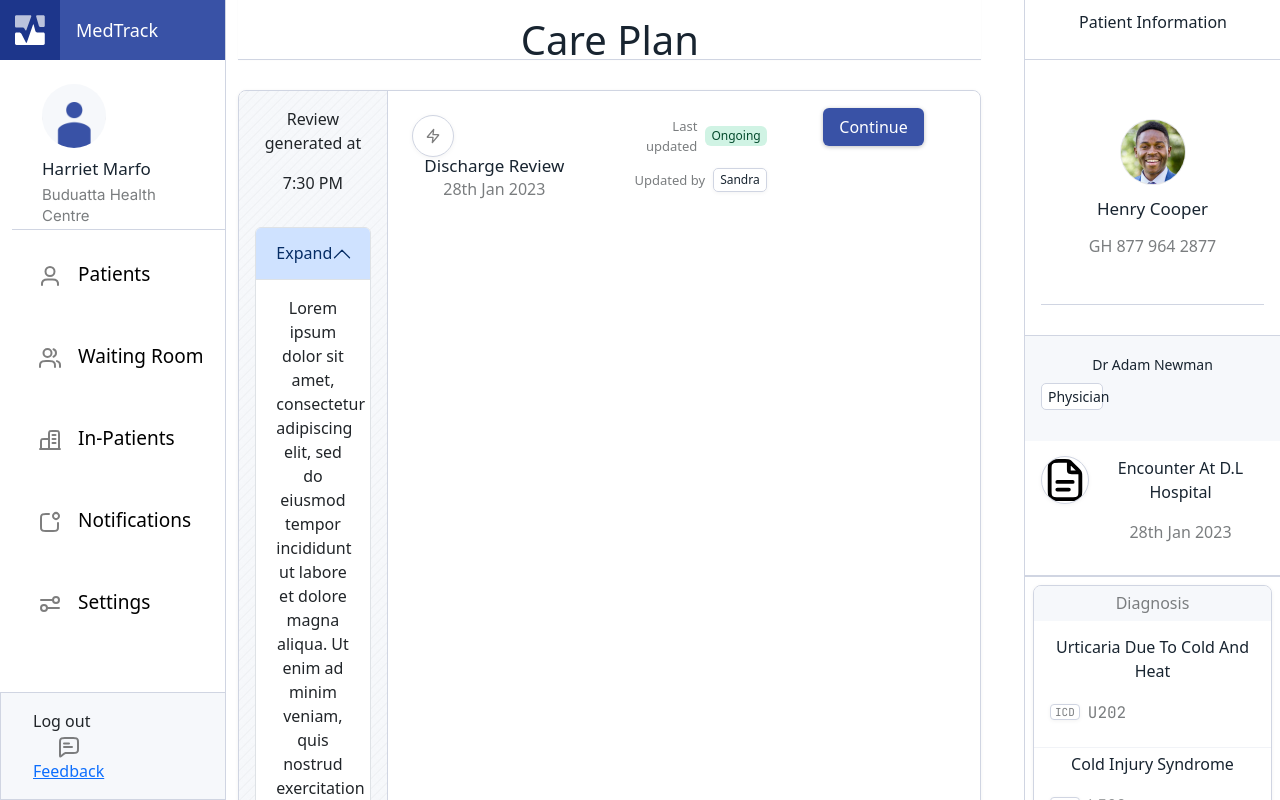
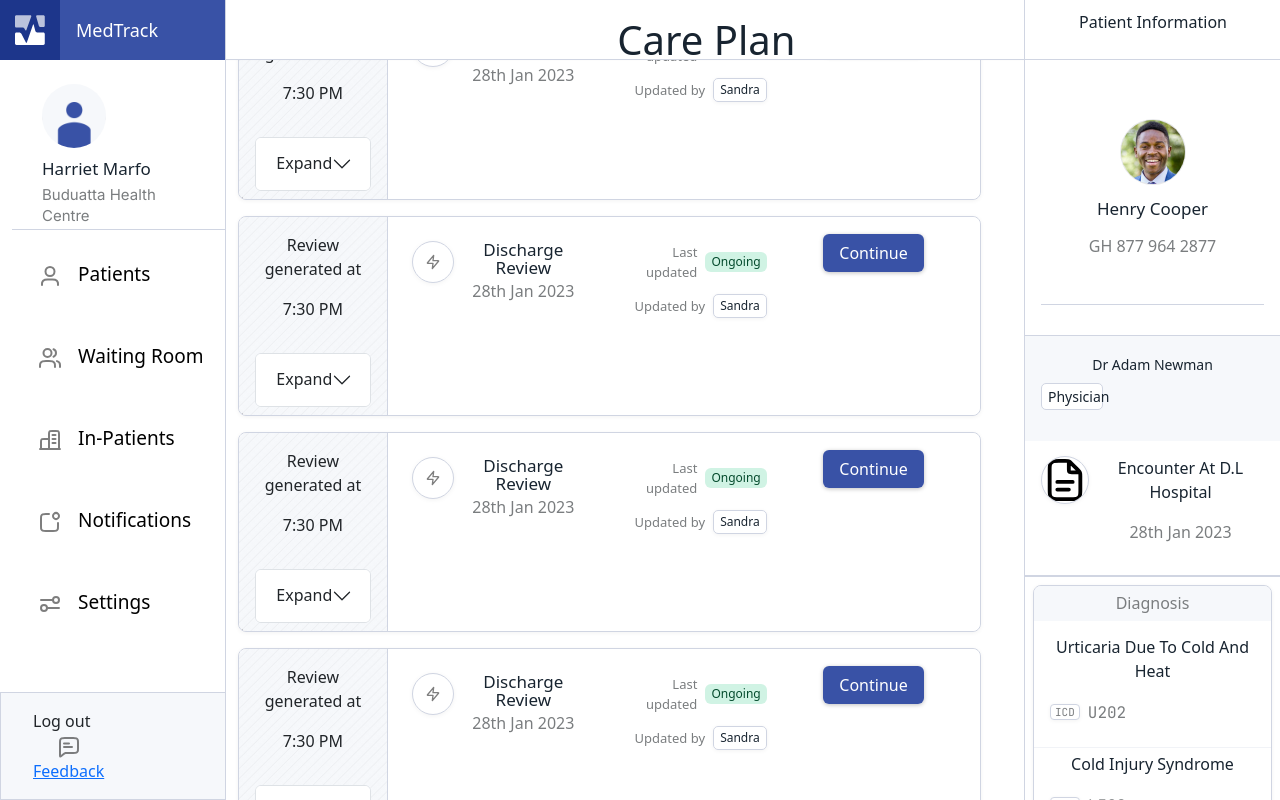
Before and after one commit to mihrab34/medtrack-takehome-task, a React (Create React App) app in the folder my-app/: page / in a window 1280 px wide. Built offline with nearby package versions, Linux system fonts and the light colour scheme.

Commit message:
added reusable components for care plan

```diff
--- a/my-app/src/Components/carePlan/CarePlan.js
+++ b/my-app/src/Components/carePlan/CarePlan.js
@@ -1,13 +1,12 @@
-import React from 'react'
-import CarePlanList from './CarePlanList'
+import React from 'react';
 import Container from 'react-bootstrap/Container';
 import '../../styles/careplan.css';
-import '../../styles/patientinformation.css'
+import '../../styles/patientinformation.css';
+import CarePlanList from './CarePlanList';
 
 const CarePlan = () => {
   return (
     <div className='content-column'>
-      <Container>
         <div className='title-bar'>
           <div className='title-bar-block'>
             <a href='#patient' className='nav-icon back'>
@@ -17,6 +16,7 @@ const CarePlan = () => {
             </div>
           </div>
         </div>
+        <Container>
       <CarePlanList/>
       </Container>
       </div>
--- a/my-app/src/Components/carePlan/CarePlanAction.js
+++ b/my-app/src/Components/carePlan/CarePlanAction.js
@@ -6,7 +6,7 @@ const CarePlanAction = () => {
   return (
     <div className="row">
       <div className="col-4">
-        <div href="#" className="careplan-list">
+        <div href="#" className="careplan-list d-flex justify-content-start align-items-start">
           <div className="careplan-avatar"></div>
           <div className="detail-list-block careplan">
             <div className="patient-name">
--- a/my-app/src/Components/carePlan/ReviewTeam.js
+++ b/my-app/src/Components/carePlan/ReviewTeam.js
@@ -1,10 +1,10 @@
-import React from 'react'
+import React from 'react';
 import Accordion from 'react-bootstrap/Accordion';
 
 const ReviewTeam = ({key}) => {
   return (
     <Accordion>
-      <Accordion.Item eventKey={key} flush>
+      <Accordion.Item eventKey="0">
         <Accordion.Header>Expand</Accordion.Header>
         <Accordion.Body>
           Lorem ipsum dolor sit amet, consectetur adipiscing elit, sed do
--- a/my-app/src/styles/careplan.css
+++ b/my-app/src/styles/careplan.css
@@ -12,36 +12,27 @@
     -ms-overflow-style: none;/* IE and Edge */
 }
 
-
 .title-bar {
     z-index: 1000;
-    width: 100%;
+    width: 75%;
     height: 60px;
     background-color: var(--white);
     border-bottom: 1px solid var(--stroke);
     text-align: center;
     padding: 16px 32px;
-    /* position: fixed; */
+    position: fixed;
     border-bottom: 1px solid var(--stroke);
     box-shadow: 0 0 1px rgba(0, 0, 0, .06);
     margin-bottom: 30px;
 }
 
 .title-bar-block {
+    z-index: 1000;
     color: var(--primary-font);
-    height: 60px;
-    max-width: 100%;
-    margin-left: auto;
-    margin-right: auto;
-    position: relative;
+
 }
 
 .nav-icon.back {
     width: 50px;
     height: 100%;
 }
-
-/* .title-grid-block {
-    width: 100%;
-    height: 100%;
-} */
--- a/my-app/src/styles/careplanlist.css
+++ b/my-app/src/styles/careplanlist.css
@@ -55,6 +55,11 @@
 .careplan-action-column {
     width: 80%;
     padding: 24px 24px 16px;
+}
+
+.careplan-list {
+    padding-bottom: 16px;
+    transition: all .15s;
 }
 
 .careplan-avatar {
--- a/my-app/src/styles/sidenavbar.css
+++ b/my-app/src/styles/sidenavbar.css
@@ -14,7 +14,6 @@
     position: fixed;
     top: 0;
     left: 0;
-    /* right: 0; */
     border: none;
 }
 
```
